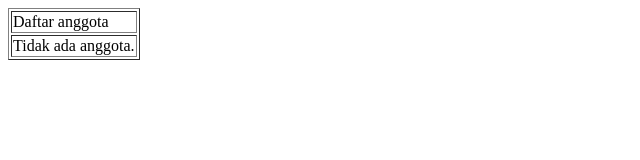
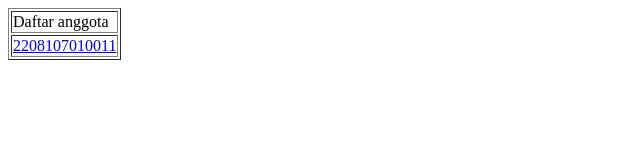
Before and after one commit to Hidayattt24/INF206-2024-5-WeaRay, a plain HTML site: page index.html in a window 1280 px wide. Shown: the whole page, without its empty margins (0-640 px from the left). Drawn offline with Linux system fonts and the light colour scheme.

Commit message:
add 2208107010011.html

```diff
--- a/index.html
+++ b/index.html
@@ -6,7 +6,9 @@
   <body>
     <table border=”0”>
       <tr><td>Daftar anggota</td></tr>
-      <tr><td>Tidak ada anggota.</td></tr>
+      <tr><td>
+        <a href="2208107010011.html"> 2208107010011</a>
+      </td></tr>
     </table>
   </body>
 </html>
```
Also changed, not shown: 2208107010011.html (added, +12 -0 lines).
